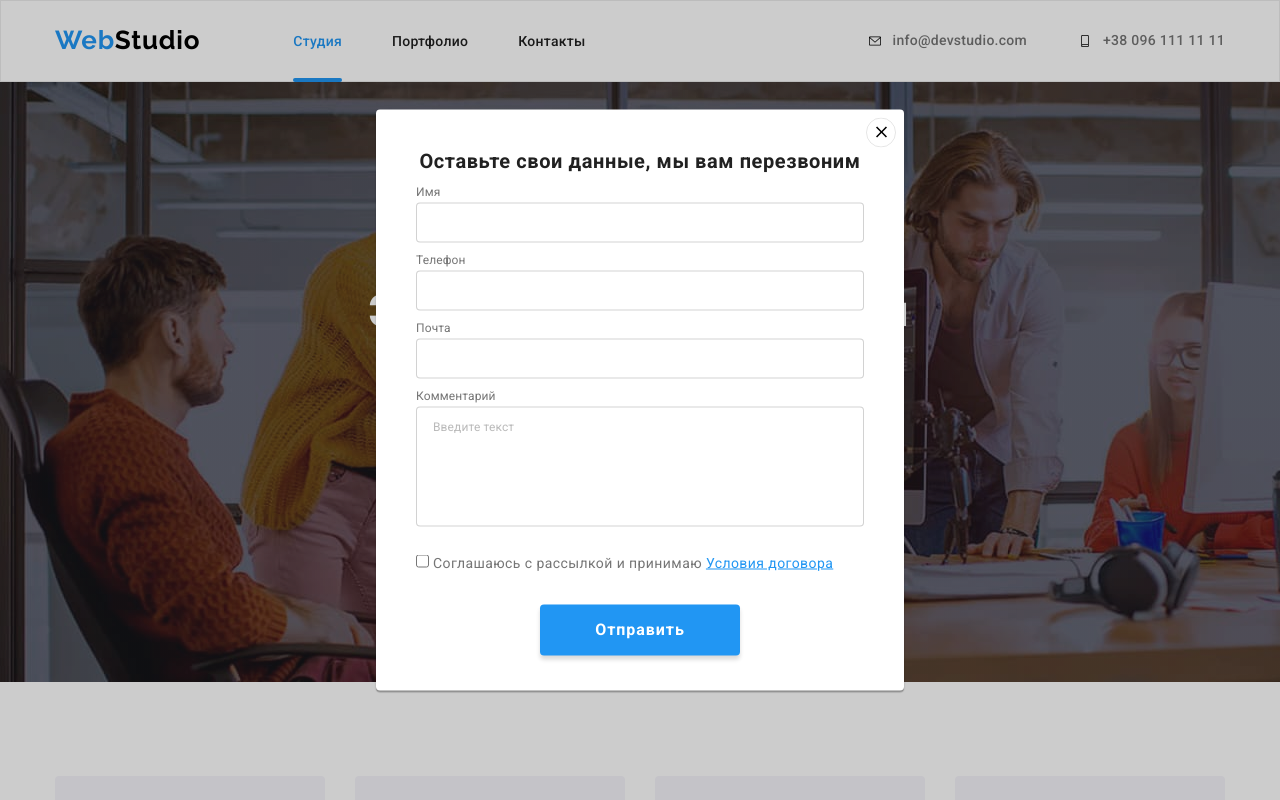
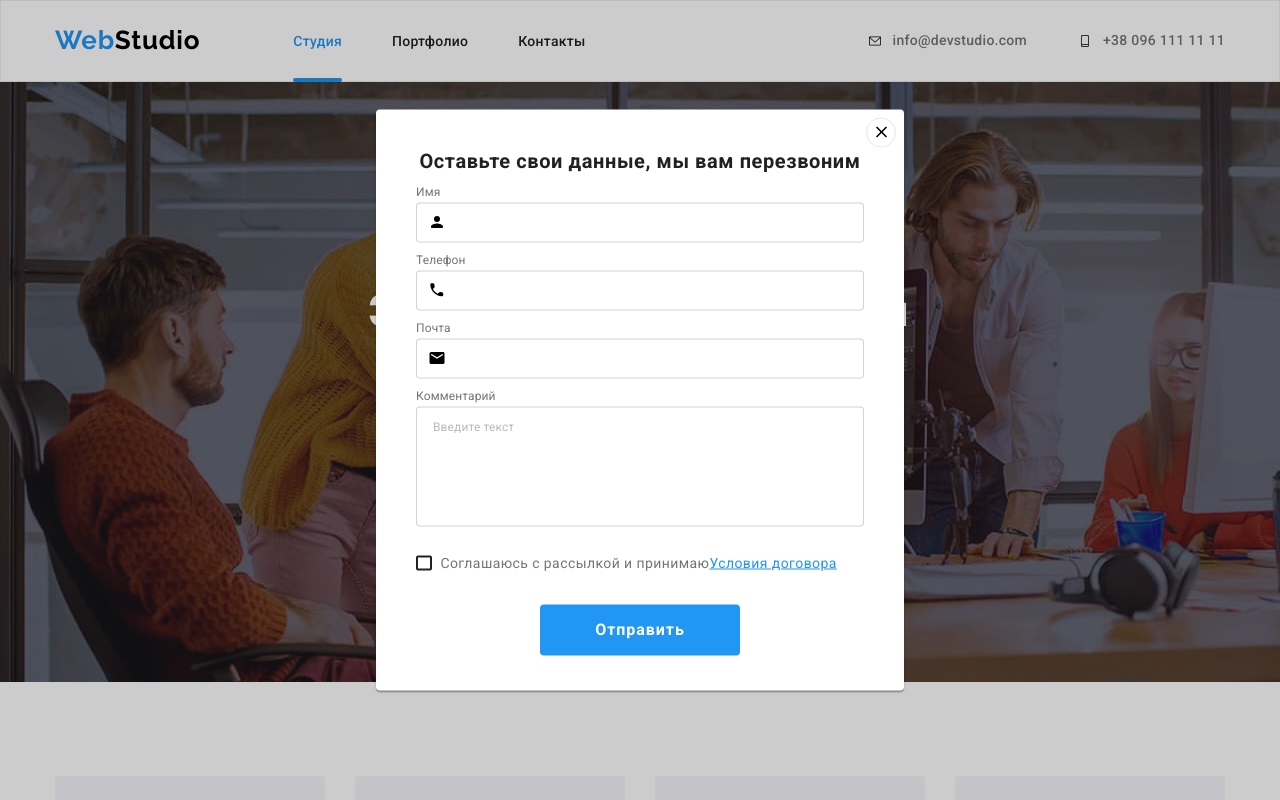
Before and after one commit to Nobergan/goit-markup-hw-06, a plain HTML site: page index.html in a window 1280 px wide. Both pictures are taken after a click on the button "Заказать услугу". Shown: the top 800 px of the page. Drawn offline with nearby package versions, Linux system fonts and the light colour scheme.

Commit message:
Делает псевдоклассы состояния форм и заканчивает ДЗ-6

```diff
--- a/CSS/styles.css
+++ b/CSS/styles.css
@@ -24,8 +24,6 @@ body {
   width: 1200px;
   padding-left: 15px;
   padding-right: 15px;
-
-  background-color: #2f303af;
 }
 
 /* ШАПКА */
@@ -763,9 +761,16 @@ body {
   /* height: 50px; */
 
   background-color: var(--accent-color);
-  box-shadow: 0px 4px 4px rgba(0, 0, 0, 0.15);
+  box-shadow: none;
   border-radius: 4px;
   border: none;
+  cursor: pointer;
+
+  transition: box-shadow 250ms cubic-bezier(0.4, 0, 0.2, 1);
+}
+
+.footer-button:hover {
+  box-shadow: 0px 4px 4px rgba(0, 0, 0, 0.15);
 }
 
 .subscribe {
@@ -888,9 +893,64 @@ body {
   width: 100%;
   height: 40px;
   margin-bottom: 10px;
+  padding-left: 42px;
+
+  font-style: normal;
+  font-weight: 400;
+  font-size: 12px;
+  line-height: 1.17;
+  letter-spacing: 0.01em;
 
   border: 1px solid rgba(33, 33, 33, 0.2);
   border-radius: 4px;
+  outline: none;
+
+  transition: border 250ms cubic-bezier(0.4, 0, 0.2, 1);
+}
+
+.form-field {
+  position: relative;
+}
+
+.form-icon {
+  position: absolute;
+  top: 50%;
+  left: 12px;
+  width: 18px;
+  height: 18px;
+
+  transform: translateY(-30%);
+}
+
+.form-field .form-input:focus {
+  border: 1px solid #2196f3;
+}
+
+.form-field .form-input + .form-icon {
+  transition: fill 250ms cubic-bezier(0.4, 0, 0.2, 1);
+}
+
+.form-field .form-input:focus + .form-icon {
+  fill: #2196f3;
+}
+
+.form-field .form-input:required:valid {
+  border-color: #2196f3;
+}
+
+.form-field .form-input:required:valid + .form-icon {
+  fill: #2196f3;
+}
+
+.visually-hidden {
+  position: absolute !important;
+  clip: rect(1px 1px 1px 1px); /* IE6, IE7 */
+  clip: rect(1px, 1px, 1px, 1px);
+  padding: 0 !important;
+  border: 0 !important;
+  height: 1px !important;
+  width: 1px !important;
+  overflow: hidden;
 }
 
 textarea {
@@ -904,6 +964,9 @@ textarea {
 
   border: 1px solid rgba(33, 33, 33, 0.2);
   border-radius: 4px;
+  outline: none;
+
+  transition: border 250ms cubic-bezier(0.4, 0, 0.2, 1);
 }
 
 textarea::placeholder {
@@ -914,6 +977,25 @@ textarea::placeholder {
   letter-spacing: 0.01em;
 
   color: rgba(117, 117, 117, 0.5);
+}
+
+textarea:focus {
+  border: 1px solid #2196f3;
+}
+
+textarea:required:valid {
+  border: 1px solid #2196f3;
+}
+
+.visually-hidden {
+  position: absolute !important;
+  clip: rect(1px 1px 1px 1px); /* IE6, IE7 */
+  clip: rect(1px, 1px, 1px, 1px);
+  padding: 0 !important;
+  border: 0 !important;
+  height: 1px !important;
+  width: 1px !important;
+  overflow: hidden;
 }
 
 .form-policy label {
@@ -932,16 +1014,57 @@ textarea::placeholder {
 }
 
 .form-policy {
+  display: flex;
+  align-items: center;
   margin-bottom: 30px;
+}
+
+.checkbox-label {
+  display: inline-flex;
+  align-items: center;
+  justify-content: center;
+}
+
+.checkbox-icon {
+  display: block;
+  width: 16px;
+  height: 15px;
+
+  margin-right: 8.38px;
+
+  border: 2px solid #212121;
+  border-radius: 2px;
+
+  transition: background 250ms cubic-bezier(0.4, 0, 0.2, 1),
+    border-color 250ms cubic-bezier(0.4, 0, 0.2, 1),
+    background-size 250ms cubic-bezier(0.4, 0, 0.2, 1),
+    background-image 250ms cubic-bezier(0.4, 0, 0.2, 1),
+    background-origin 250ms cubic-bezier(0.4, 0, 0.2, 1);
+}
+
+.checkbox:checked + .checkbox-icon {
+  background: #2196f3;
+  background-image: url(../images/icon\ check.svg);
+  background-size: contain;
+  background-origin: border-box;
+  border-color: #2196f3;
 }
 
 .form-button .button {
   width: 200px;
 
   background: #2196f3;
-  box-shadow: 0px 4px 4px rgba(0, 0, 0, 0.15);
+
+  box-shadow: none;
   border-radius: 4px;
   border: none;
+  cursor: pointer;
+
+  transition: box-shadow 250ms cubic-bezier(0.4, 0, 0.2, 1);
+}
+
+.form-button .button:hover {
+  box-shadow: 0px 4px 4px rgba(0, 0, 0, 0.15);
 }
 
 .form-button .send {
--- a/index.html
+++ b/index.html
@@ -506,7 +506,7 @@
 
           <div class="form">
             <p class="call-to-subscribe">Подпишитесь на рассылку</p>
-            <form action="">
+            <form class="js-speaker-form">
               <div class="form-flex">
                 <input
                   type="email"
@@ -514,7 +514,7 @@
                   id="e-mail"
                   placeholder="E-mail"
                 />
-                <button type="button" class="footer-button">
+                <button type="submit" class="footer-button">
                   <span class="subscribe">Подписаться</span>
                   <svg class="icon-item">
                     <use
@@ -549,16 +549,56 @@
         <p class="form-title form-container">
           Оставьте свои данные, мы вам перезвоним
         </p>
-        <form class="form-container">
-          <div role="group" class="form-field">
+        <form class="form-container js-speaker-form">
+          <div class="form-field">
             <label for="name" class="form-lable">Имя</label>
-            <input type="name" name="name" id="name" class="form-input" />
+            <input
+              type="name"
+              name="name"
+              id="name"
+              class="form-input"
+              autocomplete="off"
+              required
+            />
+            <svg class="form-icon">
+              <use
+                href="./images/symbol-defs-modal-2.svg#icon-person-black-18dp"
+              ></use>
+            </svg>
+          </div>
 
+          <div class="form-field">
             <label for="tel" class="form-lable">Телефон</label>
-            <input type="tel" name="tel" id="tel" class="form-input" />
+            <input
+              type="tel"
+              name="tel"
+              id="tel"
+              class="form-input"
+              autocomplete="off"
+              required
+            />
+            <svg class="form-icon">
+              <use
+                href="./images/symbol-defs-modal-2.svg#icon-phone-black-18dp"
+              ></use>
+            </svg>
+          </div>
 
+          <div class="form-field">
             <label for="email" class="form-lable">Почта</label>
-            <input type="email" name="email" id="email" class="form-input" />
+            <input
+              type="email"
+              name="email"
+              id="email"
+              class="form-input"
+              autocomplete="off"
+              required
+            />
+            <svg class="form-icon">
+              <use
+                href="./images/symbol-defs-modal-2.svg#icon-email-black-18dp"
+              ></use>
+            </svg>
           </div>
 
           <div class="form-container form-field">
@@ -571,25 +611,45 @@
               id="comment"
               width="448"
               height="120"
+              required
             ></textarea>
           </div>
 
           <div class="form-policy form-container">
-            <input type="checkbox" name="policy" id="policy" />
-            <label for="policy"
-              >Соглашаюсь с рассылкой и принимаю
+            <label class="checkbox-label">
+              <input
+                type="checkbox"
+                name="policy"
+                class="checkbox visually-hidden"
+              />
+              <span class="checkbox-icon"></span>
+              Соглашаюсь с рассылкой и принимаю
               <a href="">Условия договора</a></label
             >
           </div>
 
           <div class="form-button">
-            <button type="button" class="button">
-          <span class="send">Отправить</span>
+            <button type="submit" class="button">
+              <span class="send">Отправить</span>
+            </button>
           </div>
         </form>
       </div>
     </div>
 
     <script src="./js/modal.js"></script>
+    <script>
+      (() => {
+        document
+          .querySelector('.js-speaker-form')
+          .addEventListener('submit', e => {
+            e.preventDefault();
+
+            new FormData(e.currentTarget).forEach((value, name) =>
+              console.log(`${name}: ${value}`),
+            );
+          });
+      })();
+    </script>
   </body>
 </html>
```
Also changed, not shown: CSS/portfolio.css (+8 -1 lines), images/Vector.svg (added), images/email-black-18dp.svg (added), images/icon check.svg (added), images/person-black-18dp.svg (added), images/phone-black-18dp.svg (added), images/symbol-defs-modal-2.svg (added).
